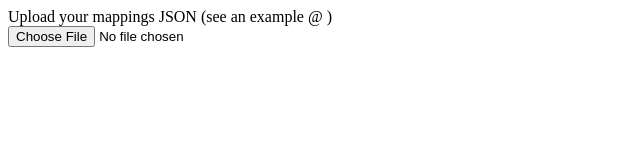
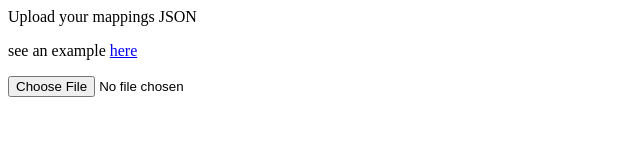
Before and after one commit to natasha-codes/firefox-tab-islands, a website with bundled scripts: page src/options/options.html in a window 1280 px wide. Shown: the whole page, without its empty margins (0-640 px from the left). Built offline with nearby package versions, Linux system fonts and the light colour scheme.

Commit message:
Add example link & message on success

```diff
--- a/src/options/options.html
+++ b/src/options/options.html
@@ -3,11 +3,17 @@
     <meta charset="utf-8">
   </head>
   <body>
-    Upload your mappings JSON (see an example @ <TODO: add link to example here>)
+    <p>Upload your mappings JSON</p>
+
+    <p>see an example <a href="https://github.com/natasha-codes/firefox-islands/blob/4bd7df6c2cc9082481dc143948c4203bea52d65e/example_mappings.json">here</a></p>
+
     <form>
       <!-- TODO: understand how accept="*.json" is supposed to work -->
       <input id="mappingsJSON" type="file" name="mappings" accept="*.json" >
     </form>
+
+      <p id="status"></p>
+
     <script src="options.js"></script>
   </body>
 </html>
--- a/src/options/options.ts
+++ b/src/options/options.ts
@@ -19,6 +19,8 @@ function handleFiles() {
         browser.storage.local.set({
             mappings: parsed,
         })
+
+        document.getElementById("status").innerHTML = "Mappings saved!"
     }
 
     reader.readAsText(file)
```
